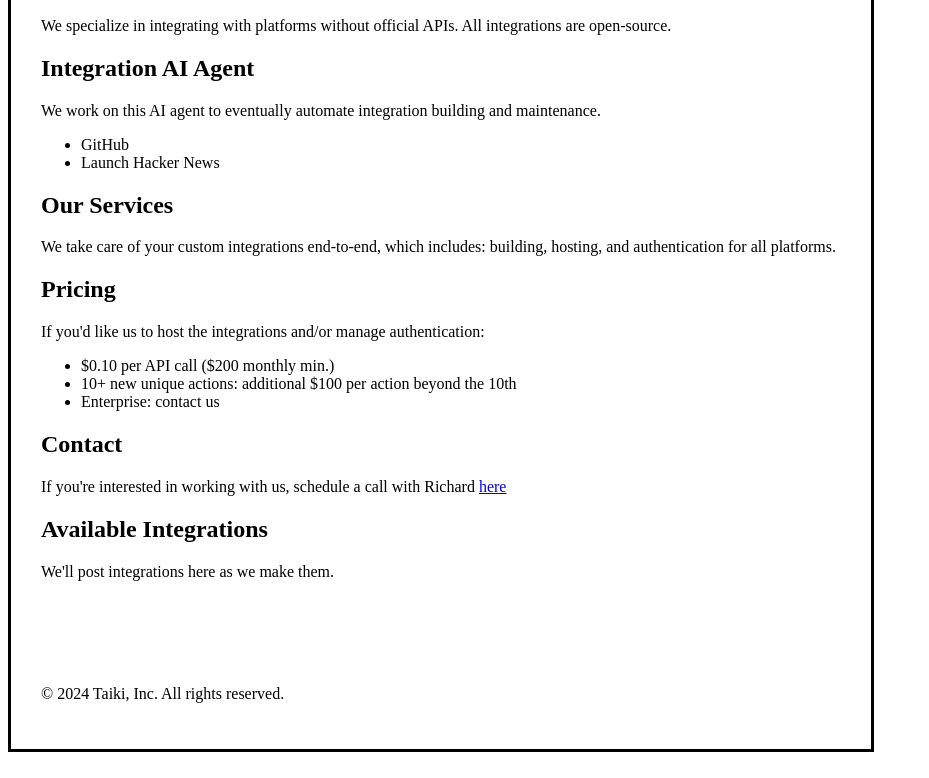
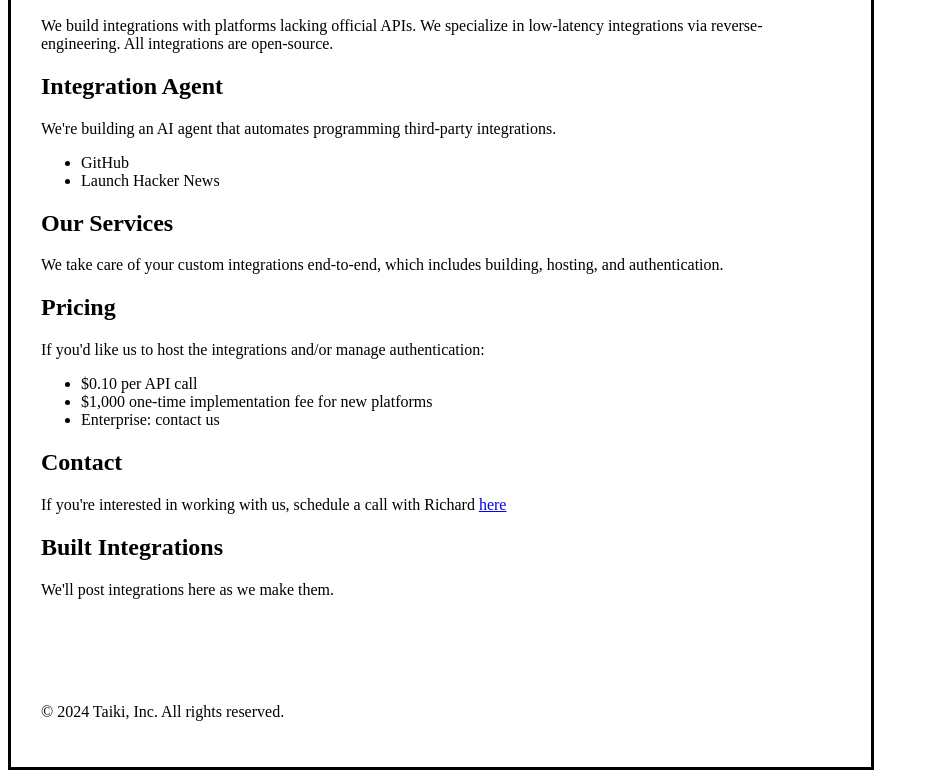
Before and after one commit to Unofficial-APIs/website, a plain HTML site: page index.html in a window 1280 px wide. Shown: the part 151-929 px from the top of the page, without its empty margins (0-929 px from the left). Drawn offline with Linux system fonts and the light colour scheme.

Commit message:
Update index.html

```diff
--- a/index.html
+++ b/index.html
@@ -10,8 +10,6 @@
         .box {
             border: 3px solid black;
             padding: 30px;
-            /* margin: 20px auto; */
-            /* Center the box on the page */
             max-width: 800px;
         }
     </style>
@@ -22,13 +20,14 @@
         <header>
             <h1>Unofficial APIs</h1>
             <h2>by <a href="https://taiki.ai" target="_blank" style="color: #278664;">Taiki</a></h2>
-            <p>We specialize in integrating with platforms without official APIs. All integrations are open-source.</p>
+            <p>We build integrations with platforms lacking official APIs. We specialize in low-latency integrations via
+                reverse-engineering. All integrations are open-source.</p>
         </header>
 
         <section>
-            <h2>Integration AI Agent</h2>
+            <h2>Integration Agent</h2>
             <p>
-                We work on this AI agent to eventually automate integration building and maintenance.
+                We're building an AI agent that automates programming third-party integrations.
             </p>
             <p>
             <ul>
@@ -41,9 +40,8 @@
         <section>
             <h2>Our Services</h2>
             <p>
-                We take care of your custom integrations end-to-end, which includes: building, hosting, and
-                authentication
-                for all platforms.
+                We take care of your custom integrations end-to-end, which includes building, hosting, and
+                authentication.
             </p>
         </section>
 
@@ -52,8 +50,8 @@
             <p>
                 If you'd like us to host the integrations and/or manage authentication:
             <ul>
-                <li>$0.10 per API call ($200 monthly min.)</li>
-                <li>10+ new unique actions: additional $100 per action beyond the 10th</li>
+                <li>$0.10 per API call</li>
+                <li>$1,000 one-time implementation fee for new platforms</li>
                 <li>Enterprise: contact us</li>
             </ul>
             </p>
@@ -68,7 +66,7 @@
         </section>
 
         <section>
-            <h2>Available Integrations</h2>
+            <h2>Built Integrations</h2>
             <p>
                 We'll post integrations here as we make them.
             </p>
```
